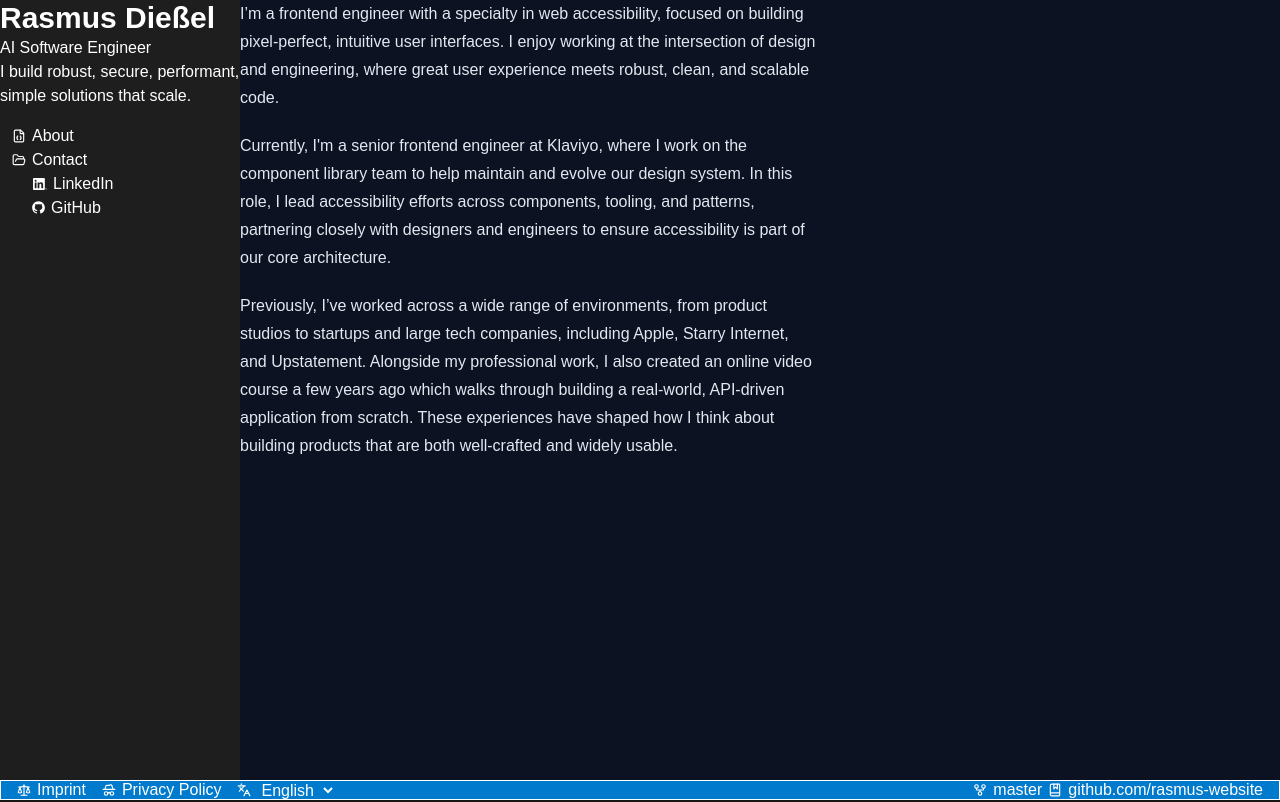
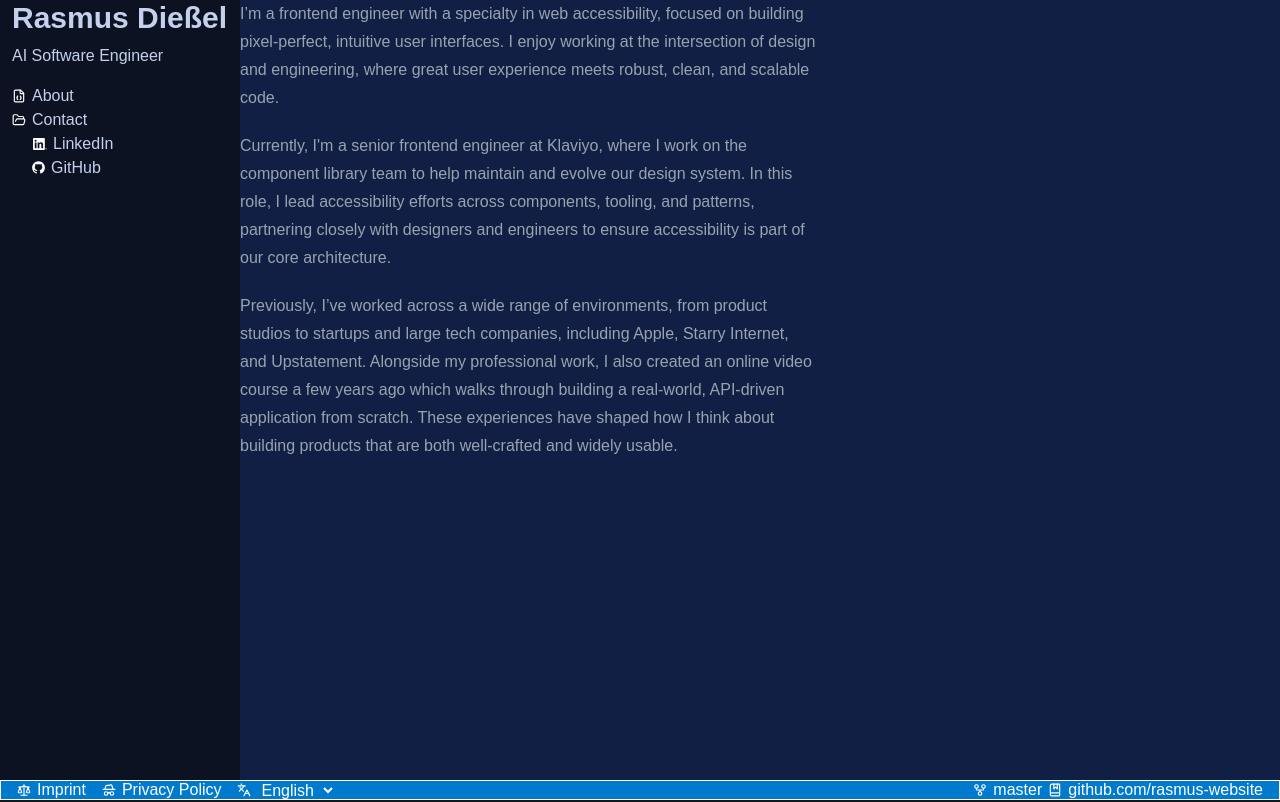
Before and after one commit to Rageus/portfolio, a Next.js app: page /en in a window 1280 px wide. Built offline with nearby package versions, Linux system fonts and the light colour scheme.

Commit message:
new font colors

```diff
--- a/app/[locale]/globals.css
+++ b/app/[locale]/globals.css
@@ -13,13 +13,13 @@
   --font-mono: var(--font-geist-mono);
 
   --color-topbar: #101010;
-  --color-files: #1e1e1e;
-  --color-script: #0c1222;
+  --color-files: #0c1222;
+  --color-script: #111f44;
   --color-botbar: #007acc;
 
-  --color-britty-font: #ada79f;
-  --color-britty-font-light: #c8d6e3;
-  --color-britty-bg: #0c1222;
+  --color-britty-font: #99A3AF;
+  --color-britty-highlight: #c4d0ec;
+  --color-britty-page: #0c1222;
 }
 
 @media (prefers-color-scheme: dark) {
--- a/app/[locale]/layout.tsx
+++ b/app/[locale]/layout.tsx
@@ -51,63 +51,65 @@ export default async function RootLayout({
           <div className="flex flex-col w-full h-screen">
             <div className="flex flex-1 min-h-0 flex-row w-full">
               <div className="flex flex-col w-60 shrink-0 bg-files">
-                <div className="flex flex-row items-center gap-1.5 cursor-pointer">
-                  <p className="text-white text-3xl font-bold">Rasmus Dießel</p>
-                </div>
-                <div className="flex flex-row items-center gap-1.5 cursor-pointer">
-                  <p className="text-white font-normal">{t('title')}</p>
-                </div>
-                <div className="flex flex-row items-center gap-1.5 cursor-pointer">
-                  <p className="text-white font-normal">{t('description')}</p>
+                <div className="flex flex-col w-60 shrink-0 gap-2 bg-files">
+                  <div className="flex flex-row items-center gap-1.5 cursor-pointer">
+                    <p className="text-britty-highlight px-3 text-3xl font-bold">Rasmus Dießel</p>
+                  </div>
+                  <div className="flex flex-row items-center gap-1.5 cursor-pointer">
+                    <p className="text-britty-highlight px-3 font-normal">{t('title')}</p>
+                  </div>
+                  {/* <div className="flex flex-row items-center gap-1.5 cursor-pointer">
+                    <p className="text-britty-font px-3 font-normal">{t('description')}</p>
+                  </div> */}
                 </div>
                 <div className="h-4 shrink-0" aria-hidden />
                 <Link href="/" className="flex flex-row px-3 items-center gap-1.5 cursor-pointer">
                   <FileBraces size={14} />
-                  <p className="text-white font-normal">{t('about')}</p>
+                  <p className="text-britty-highlight font-normal">{t('about')}</p>
                 </Link>
                 {/* <div className="flex flex-row px-3 items-center gap-1.5 cursor-pointer">
                   <FolderOpen size={14} />
-                  <p className="text-white font-normal">{t('experience')}</p>
+                  <p className="text-britty-highlight font-normal">{t('experience')}</p>
                 </div>
                 <div className="flex flex-row px-8 items-center gap-1.5 cursor-pointer">
                   <FileBraces size={14} />
-                  <p className="text-white font-normal">mobileminigames</p>
+                  <p className="text-britty-highlight font-normal">mobileminigames</p>
                 </div>
                 <div className="flex flex-row px-8 items-center gap-1.5 cursor-pointer">
                   <FileBraces size={14} />
-                  <p className="text-white font-normal">hotreload</p>
+                  <p className="text-britty-highlight font-normal">hotreload</p>
                 </div>
                 <div className="flex flex-row px-8 items-center gap-1.5 cursor-pointer">
                   <FileBraces size={14} />
-                  <p className="text-white font-normal">athenegpt</p>
+                  <p className="text-britty-highlight font-normal">athenegpt</p>
                 </div> */}
                 {/* <div className="flex flex-row px-3 items-center gap-1.5 cursor-pointer">
                   <FolderOpen size={14} />
-                  <p className="text-white font-normal">{t('projects')}</p>
+                  <p className="text-britty-highlight font-normal">{t('projects')}</p>
                 </div>
                 <div className="flex flex-row px-8 items-center gap-1.5 cursor-pointer">
                   <FileBraces size={14} />
-                  <p className="text-white font-normal">game 1</p>
+                  <p className="text-britty-highlight font-normal">game 1</p>
                 </div>
                 <div className="flex flex-row px-8 items-center gap-1.5 cursor-pointer">
                   <FileBraces size={14} />
-                  <p className="text-white font-normal">game 2</p>
+                  <p className="text-britty-highlight font-normal">game 2</p>
                 </div>
                 <div className="flex flex-row px-8 items-center gap-1.5 cursor-pointer">
                   <FileBraces size={14} />
-                  <p className="text-white font-normal">AI bot</p>
+                  <p className="text-britty-highlight font-normal">AI bot</p>
                 </div> */}
                 <div className="flex flex-row px-3 items-center gap-1.5 cursor-pointer">
                   <FolderOpen size={14} />
-                  <p className="text-white font-normal">{t('contact')}</p>
+                  <p className="text-britty-highlight font-normal">{t('contact')}</p>
                 </div>
                 {/* <Link href="/contact" className="flex flex-row items-center px-8 gap-1.5 cursor-pointer">
                   <Mail size={14} />
-                  <p className="text-white font-normal">{t('email')}</p>
+                  <p className="text-britty-highlight font-normal">{t('email')}</p>
                 </Link> */}
                 {/* <Link href="/assistent" className="flex flex-row items-center px-8 gap-1.5 cursor-pointer">
                   <BotMessageSquare size={14} />
-                  <p className="text-white font-normal">{t('assistent')}</p>
+                  <p className="text-britty-highlight font-normal">{t('assistent')}</p>
                 </Link> */}
                 <a href="https://linkedin.com/in/rasmus-dießel"
                   target="_blank"
@@ -117,7 +119,7 @@ export default async function RootLayout({
                   <span className="ml-px block">
                     <Image src="/LinkedIn.svg" alt="LinkedIn" width={14} height={14} />
                   </span>
-                  <p className="text-white font-normal">LinkedIn</p>
+                  <p className="text-britty-highlight font-normal">LinkedIn</p>
                 </a>
                 <a href="https://github.com"
                   target="_blank"
@@ -127,7 +129,7 @@ export default async function RootLayout({
                   <span className="-mt-0.5 block">
                     <Image src="/GitHub.svg" alt="GitHub" width={17} height={17} />
                   </span>
-                  <p className="text-white font-normal">GitHub</p>
+                  <p className="text-britty-highlight font-normal">GitHub</p>
                 </a>
               </div>
               <div className="min-h-0 flex-1 overflow-auto bg-script">
--- a/app/[locale]/markdown.tsx
+++ b/app/[locale]/markdown.tsx
@@ -2,7 +2,7 @@ import { ReactNode } from "react";
 
 export default function MarkdownComponent({ children }: { children: ReactNode }) {
 	return (
-		<div className="prose text-slate-200 prose-headings:mt-8 prose-headings:font-semibold prose-headings:text-black prose-h1:text-5xl prose-h2:text-4xl prose-h3:text-3xl prose-h4:text-2xl prose-h5:text-xl prose-h6:text-lg dark:prose-headings:text-white">
+		<div className="prose text-britty-font prose-headings:mt-8 prose-headings:font-semibold prose-headings:text-black prose-h1:text-5xl prose-h2:text-4xl prose-h3:text-3xl prose-h4:text-2xl prose-h5:text-xl prose-h6:text-lg dark:prose-headings:text-britty-font">
 			{children}
 		</div>
 	)
```
